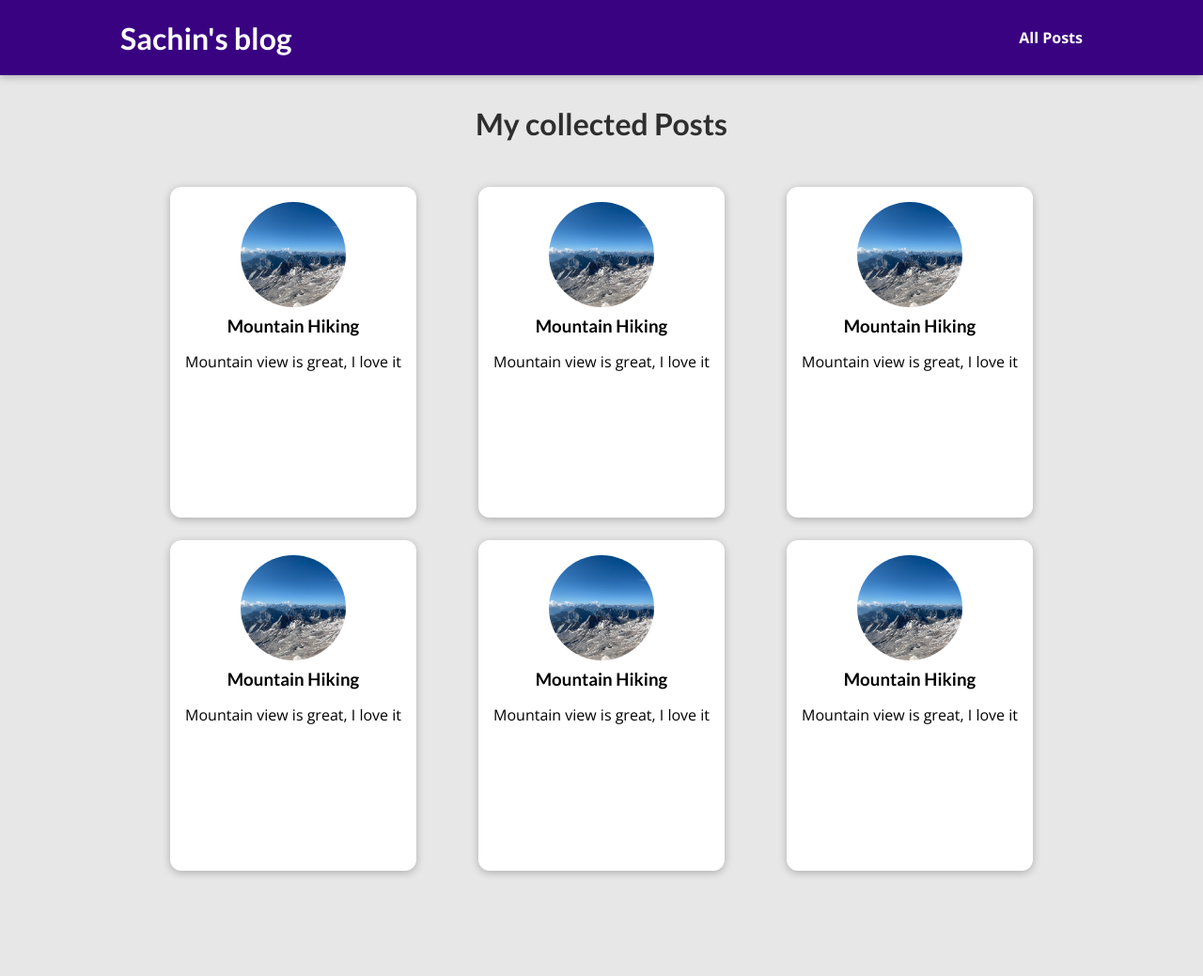
After one commit to sachincmanjrekar/django_complete, a Django app: template my_site/blog/templates/blog/all-posts.html in a window 1280 px wide. The commit adds this page. Shown: the whole page at 94% size. Run offline with Django 5.2, Linux system fonts and the light colour scheme; the template is opened without the code that fills it, so the values that code supplies are empty.

Commit message:
Share nav in base.html, add post include and all-posts page, log notes
Co-Authored-By: Claude Opus 5.5 <noreply@anthropic.com>

```diff
--- /dev/null
+++ b/my_site/blog/static/blog/all-posts.css
@@ -0,0 +1,43 @@
+body {
+  background-color: #e7e7e7;
+}
+
+#main-navigation {
+  background-color: #390281;
+  box-shadow: 0 2px 8px rgba(0, 0, 0, 0.25);
+}
+
+#all-posts {
+  margin: 7rem auto;
+  width: 90%;
+  max-width: 60rem;
+}
+
+#all-posts h2 {
+  text-align: center;
+  font-size: 2rem;
+  color: #2e2e2e;
+  margin: 3rem 0;
+}
+
+ul {
+  list-style: none;
+  margin: 0;
+  padding: 0;
+  display: grid;
+  grid-template-columns: repeat(auto-fill, minmax(17rem, 1fr));
+  gap: 1.5rem;
+}
+
+.post img {
+  width: 7rem;
+  height: 7rem;
+}
+
+.post a {
+  height: 22rem;
+  transform-origin: center;
+  box-shadow: 0 2px 8px rgba(0, 0, 0, 0.25);
+  border-radius: 12px;
+  background-color: white;
+}
--- /dev/null
+++ b/my_site/blog/static/blog/post.css
@@ -0,0 +1,43 @@
+.post {
+  display: flex;
+  flex-direction: column;
+  align-items: center;
+  text-align: center;
+}
+
+.post a {
+  text-decoration: none;
+  color: black;
+  transition: all 0.2s ease;
+  padding: 1rem;
+}
+
+.post a:hover,
+.post a:active {
+  transform: scale(1.1);
+  background-color: #390281;
+  color: white;
+}
+
+.post img {
+  width: 5rem;
+  height: 5rem;
+  object-fit: cover;
+  border-radius: 50%;
+}
+
+.post h3 {
+  margin: 0.25rem 0;
+}
+
+.post time {
+  color: #666666;
+  margin: 0.25rem;
+  font-style: italic;
+  font-size: 0.85rem;
+}
+
+.post:hover time,
+.post:active time {
+  color: white;
+}
--- /dev/null
+++ b/my_site/blog/templates/blog/all-posts.html
@@ -0,0 +1,23 @@
+{% extends "base.html" %}
+{% load static %}
+{% block title %}All My Posts{% endblock %}
+
+{% block css_files %}
+<link rel="stylesheet" href="{% static 'blog/post.css' %}"/>
+<link rel="stylesheet" href="{% static 'blog/all-posts.css' %}"/>
+{% endblock %}
+
+{% block content %}
+<section id="all-posts">
+    <h2>My collected Posts</h2>
+    <ul>
+        {% include "blog/includes/post.html" %}
+        {% include "blog/includes/post.html" %}
+        {% include "blog/includes/post.html" %}
+        {% include "blog/includes/post.html" %}
+        {% include "blog/includes/post.html" %}
+        {% include "blog/includes/post.html" %}
+
+    </ul>
+</section>
+{% endblock %}
--- /dev/null
+++ b/my_site/blog/templates/blog/includes/post.html
@@ -0,0 +1,14 @@
+
+{% load static %}
+
+<li>
+            <article class="post">
+                <a href="{% url 'post_detail-page' 'mountain-hiking' %}">
+                    <img src="{% static 'images/mountains.jpg' %}" alt="Mountain Hiking" />
+                    <div class="post__content">
+                        <h3>Mountain Hiking</h3>
+                        <p>Mountain view is great, I love it</p>
+                    </div>
+                </a>
+            </article>
+        </li>
--- a/my_site/blog/views.py
+++ b/my_site/blog/views.py
@@ -8,7 +8,7 @@ def starting_page(request):
 
 
 def posts(request):
-    return render(request, "blog/posts.html")
+    return render(request, "blog/all-posts.html")
 
 
 def post_detail(request, slug):
--- a/my_site/static/app.css
+++ b/my_site/static/app.css
@@ -18,3 +18,31 @@ h3 {
   font-family: 'Lato', sans-serif;
   font-weight: bold;
 }
+
+#main-navigation {
+  width: 100%;
+  height: 5rem;
+  display: flex;
+  justify-content: space-between;
+  align-items: center;
+  padding: 0 10%;
+  position: absolute;
+  top: 0;
+  left: 0;
+}
+
+#main-navigation a {
+  text-decoration: none;
+  color: white;
+  font-weight: bold;
+}
+
+#main-navigation a:hover,
+#main-navigation a:active {
+  color: #cf79f1;
+}
+
+#main-navigation h1 a:hover,
+#main-navigation h1 a:active {
+  color: white;
+}
--- a/my_site/templates/base.html
+++ b/my_site/templates/base.html
@@ -2,6 +2,7 @@
 
 <!DOCTYPE html>
 <html lang="en">
+
 <head>
     <meta charset="UTF-8">
     <meta name="viewport" content="width=device-width, initial-scale=1.0">
@@ -9,7 +10,15 @@
     <link rel="stylesheet" href="{% static 'app.css' %}">
     {% block css_files %}{% endblock %}
 </head>
+
 <body>
+    <header id="main-navigation">
+        <h1><a href="{% url 'starting-page' %}">Sachin's blog</a></h1>
+        <nav>
+            <a href="{% url 'posts-page' %}">All Posts</a>
+        </nav>
+    </header>
     {% block content %}{% endblock %}
 </body>
+
 </html>
```
Also changed, not shown: my_site/LEARNING_LOG.md (+61 -0 lines), my_site/blog/static/blog/index.css (+0 -72 lines), my_site/blog/templates/blog/index.html (+3 -17 lines), my_site/blog/templates/blog/posts.html (deleted, +0 -10 lines).
